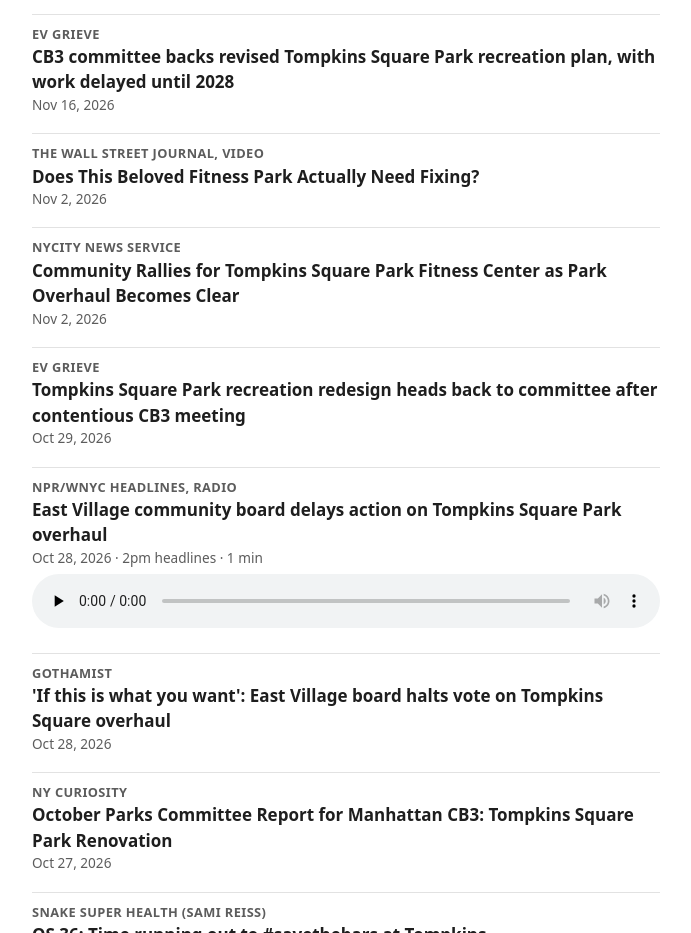
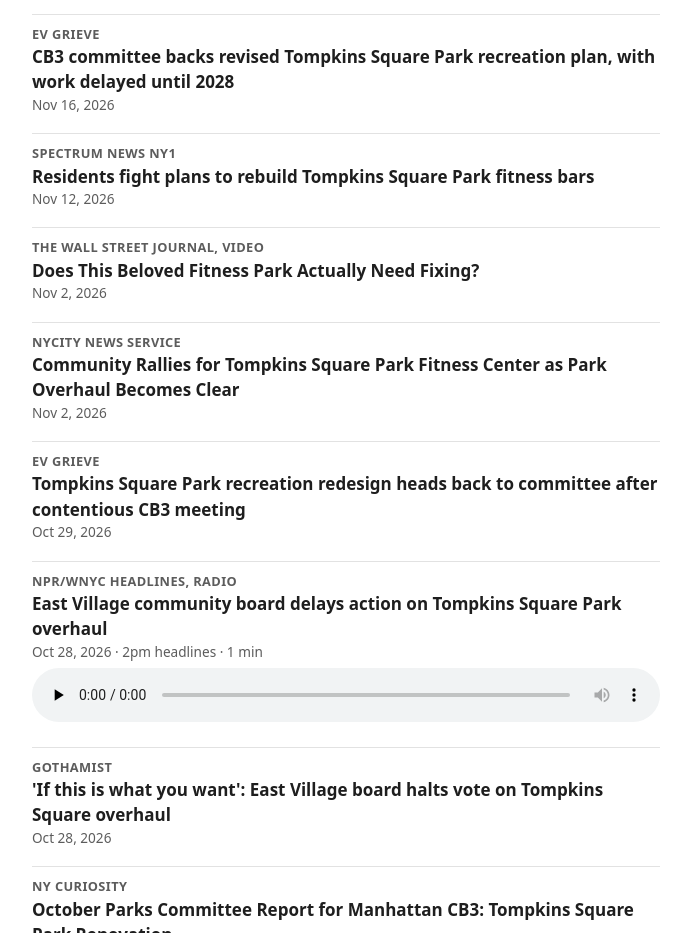
Before and after one commit to savetsp/savetsp.github.io, a plain HTML site: page index.html in a window 1280 px wide. Shown: the part 6043-6976 px from the top of the page, without its empty margins (84-775 px from the left). Drawn offline with Linux system fonts and the light colour scheme.

Commit message:
News: NY1 Nov 12

```diff
--- a/index.html
+++ b/index.html
@@ -309,6 +309,7 @@
     <h2 id="press">In the news</h2>
     <ul class="press">
       <li><span class="src">EV Grieve</span><a href="https://evgrieve.com/2026/11/cb3-committee-backs-revised-tompkins.html" target="_blank" rel="noopener">CB3 committee backs revised Tompkins Square Park recreation plan, with work delayed until 2028</a><span class="when">Nov 16, 2026</span></li>
+      <li><span class="src">Spectrum News NY1</span><a href="https://ny1.com/nyc/all-boroughs/news/2026/11/12/tompkins-square-park-fitness-bars-face-possible-redesign" target="_blank" rel="noopener">Residents fight plans to rebuild Tompkins Square Park fitness bars</a><span class="when">Nov 12, 2026</span></li>
       <li><span class="src">The Wall Street Journal, video</span><a href="https://www.wsj.com/video/does-this-beloved-fitness-park-actually-need-fixing/6556118C-48BD-4C71-BB15-50B1B79CE8CB" target="_blank" rel="noopener">Does This Beloved Fitness Park Actually Need Fixing?</a><span class="when">Nov 2, 2026</span></li>
       <li><span class="src">NYCity News Service</span><a href="https://www.nycitynewsservice.com/2026/11/02/community-rallies-for-tompkins-square-park-fitness-center-as-park-overhaul-becomes-clear/" target="_blank" rel="noopener">Community Rallies for Tompkins Square Park Fitness Center as Park Overhaul Becomes Clear</a><span class="when">Nov 2, 2026</span></li>
       <li><span class="src">EV Grieve</span><a href="https://evgrieve.com/2026/10/tompkins-square-park-recreation.html" target="_blank" rel="noopener">Tompkins Square Park recreation redesign heads back to committee after contentious CB3 meeting</a><span class="when">Oct 29, 2026</span></li>
```
